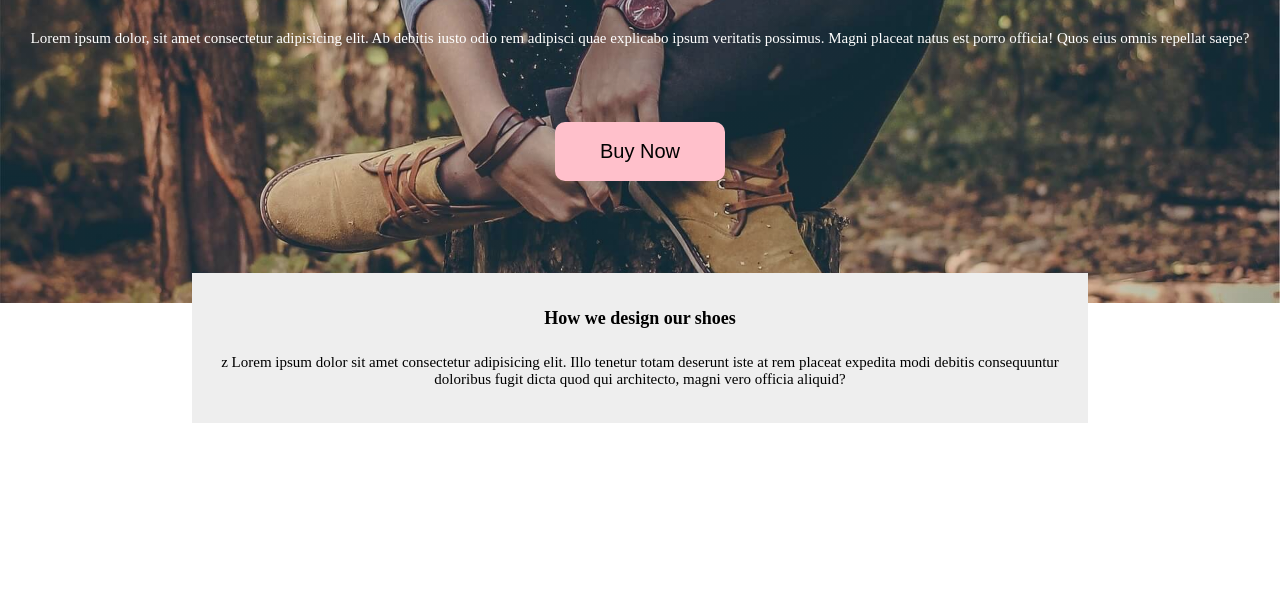
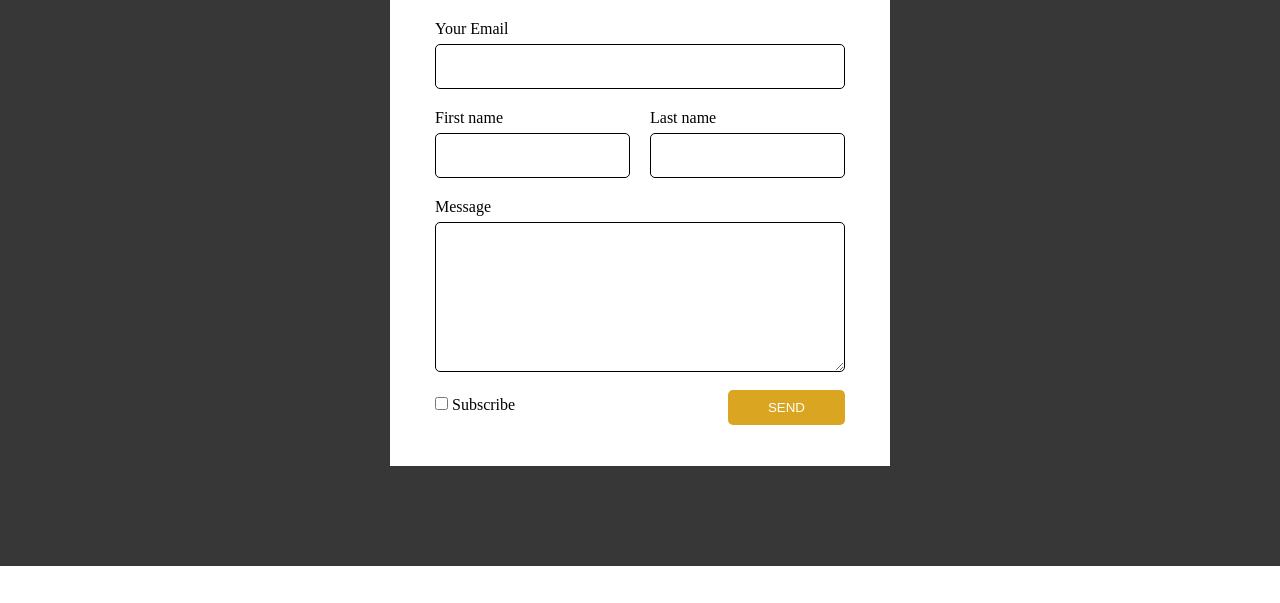
Before and after one commit to Kyungpang/coding-apple-first, a plain HTML site: page practice.html in a window 1280 px wide. Shown: the part 197-800 px from the top of the page. Drawn offline with Linux system fonts and the light colour scheme.

Commit message:
Complete: Contact Us

```diff
--- a/css/practice.css
+++ b/css/practice.css
@@ -1,64 +1,67 @@
-body {
-  margin: 0px;
+* {
+  margin: 0;
 }
 
-div {
+div,
+input,
+h1,
+textarea {
   box-sizing: border-box;
 }
 
-.main-background {
-  width: 100%;
-  height: 500px;
-  background-image: linear-gradient(rgba(0, 0, 0, 0.1), rgba(0, 0, 0, 0.1)),
-    url("../img/shoes.jpg");
-  background-size: cover;
-  background-repeat: no-repeat;
-  background-position: center;
-  color: white;
-  text-align: center;
-  padding: 0px 15px;
-  padding-top: 30px;
+.form-background {
+  background-color: #373737;
+  padding: 100px;
 }
 
-.main-title {
-  font-size: 40px;
-  margin: 0px;
-  margin-top: 70px;
+.form-white {
+  margin-left: auto;
+  margin-right: auto;
+  width: 70%;
+  max-width: 500px;
+  background-color: white;
+  padding: 35px;
 }
 
-.main-text {
-  font-size: 15px;
-  margin: 0px;
-  margin-top: 80px;
+.title {
+  margin-bottom: 15px;
 }
 
-.main-button {
-  background-color: pink;
-  font-size: 20px;
-  margin-top: 75px;
-  padding: 18px 45px;
-  border-radius: 10px;
-  border: none;
+.w-100 {
+  width: 100%;
+  padding: 10px;
 }
 
-.explain-background {
-  text-align: center;
-  background-color: #eee;
-  width: 70%;
-  margin-left: auto;
-  margin-right: auto;
-  padding: 35px 20px;
-  position: relative;
-  top: -30px;
+.w-50 {
+  width: 50%;
+  float: left;
+  padding: 10px;
 }
 
-.explain-title {
-  font-size: 18px;
-  margin: 0;
-  margin-bottom: 25px;
+.form-input {
+  width: 100%;
+  margin-top: 6px;
+  padding: 10px;
+  font-size: 20px;
+  border: 1px solid black;
+  border-radius: 5px;
 }
 
-.explain-text {
-  font-size: 15px;
-  margin: 0;
+.form-height {
+  height: 150px;
 }
+
+.yellow-button {
+  padding: 10px 40px;
+  background-color: goldenrod;
+  color: white;
+  border: none;
+  border-radius: 5px;
+  float: right;
+  position: relative;
+  bottom: 6px;
+}
+
+.clear {
+  clear: both;
+}
--- a/practice.html
+++ b/practice.html
@@ -1,28 +1,40 @@
 <!DOCTYPE html>
-<html>
+<html lang="en">
   <head>
     <meta charset="UTF-8" />
     <title>Kyungpang</title>
     <link rel="stylesheet" href="css/practice.css" />
   </head>
   <body>
-    <div class="main-background">
-      <h1 class="main-title">Buy our excellent shoes!</h1>
-      <p class="main-text">
-        Lorem ipsum dolor, sit amet consectetur adipisicing elit. Ab debitis
-        iusto odio rem adipisci quae explicabo ipsum veritatis possimus. Magni
-        placeat natus est porro officia! Quos eius omnis repellat saepe?
-      </p>
-      <button class="main-button" type="submit">Buy Now</button>
-    </div>
-
-    <div class="explain-background">
-      <h5 class="explain-title">How we design our shoes</h5>
-      <p class="explain-text">
-        z Lorem ipsum dolor sit amet consectetur adipisicing elit. Illo tenetur
-        totam deserunt iste at rem placeat expedita modi debitis consequuntur
-        doloribus fugit dicta quod qui architecto, magni vero officia aliquid?
-      </p>
+    <div class="form-background">
+      <div class="form-white">
+        <form>
+          <h1 class="title w-100">Contact Us</h1>
+          <div class="w-100">
+            <label for="email">Your Email</label>
+            <input class="form-input" id="email" type="email" />
+          </div>
+          <div class="w-50">
+            <label for="first-name">First name</label>
+            <input class="form-input" id="first-name" type="text" />
+          </div>
+          <div class="w-50">
+            <label for="last-name">Last name</label>
+            <input class="form-input" id="last-name" type="text" />
+          </div>
+          <div class="clear"></div>
+          <div class="w-100">
+            <label for="message">Message</label>
+            <textarea class="form-input form-height" id="message"></textarea>
+          </div>
+          <div class="w-100">
+            <input id="subscribe" class="subscribe" type="checkbox" />
+            <label for="subscribe">Subscribe</label>
+            <button class="yellow-button" type="submit">SEND</button>
+          </div>
+          <div class="clear"></div>
+        </form>
+      </div>
     </div>
   </body>
 </html>
```
